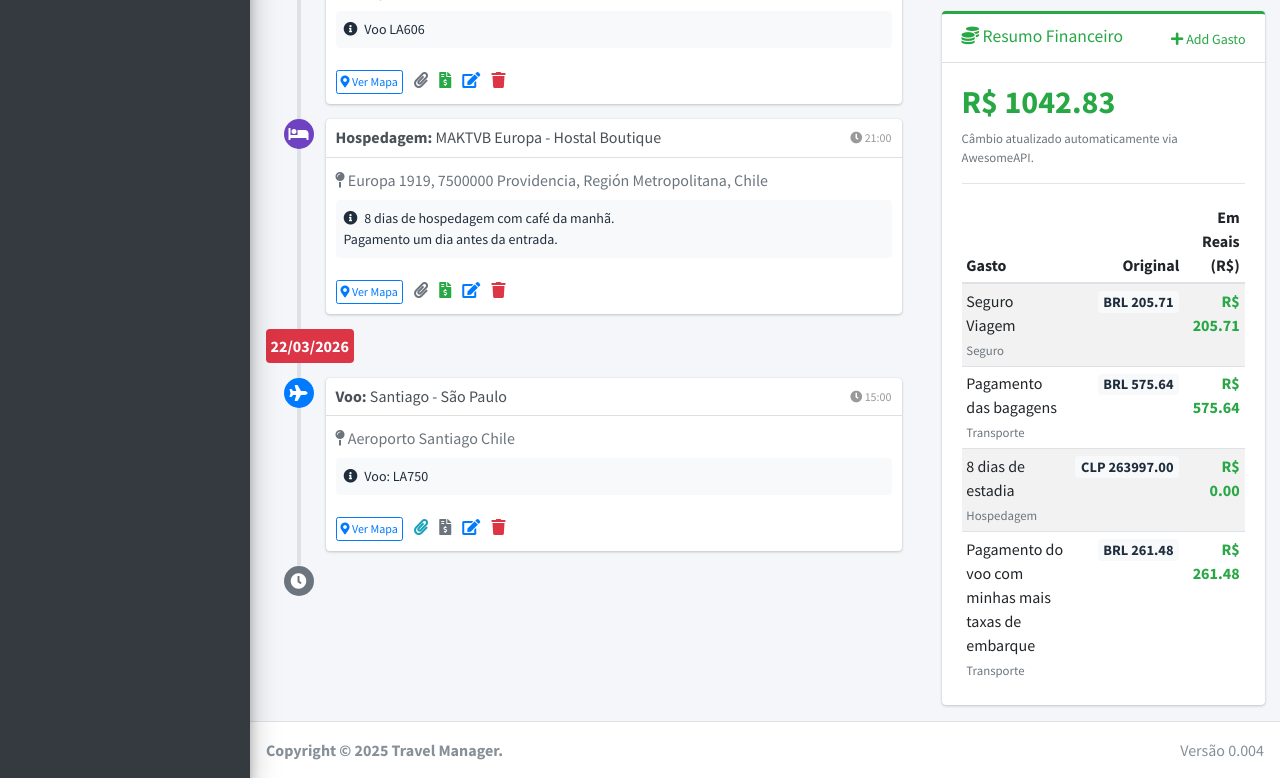
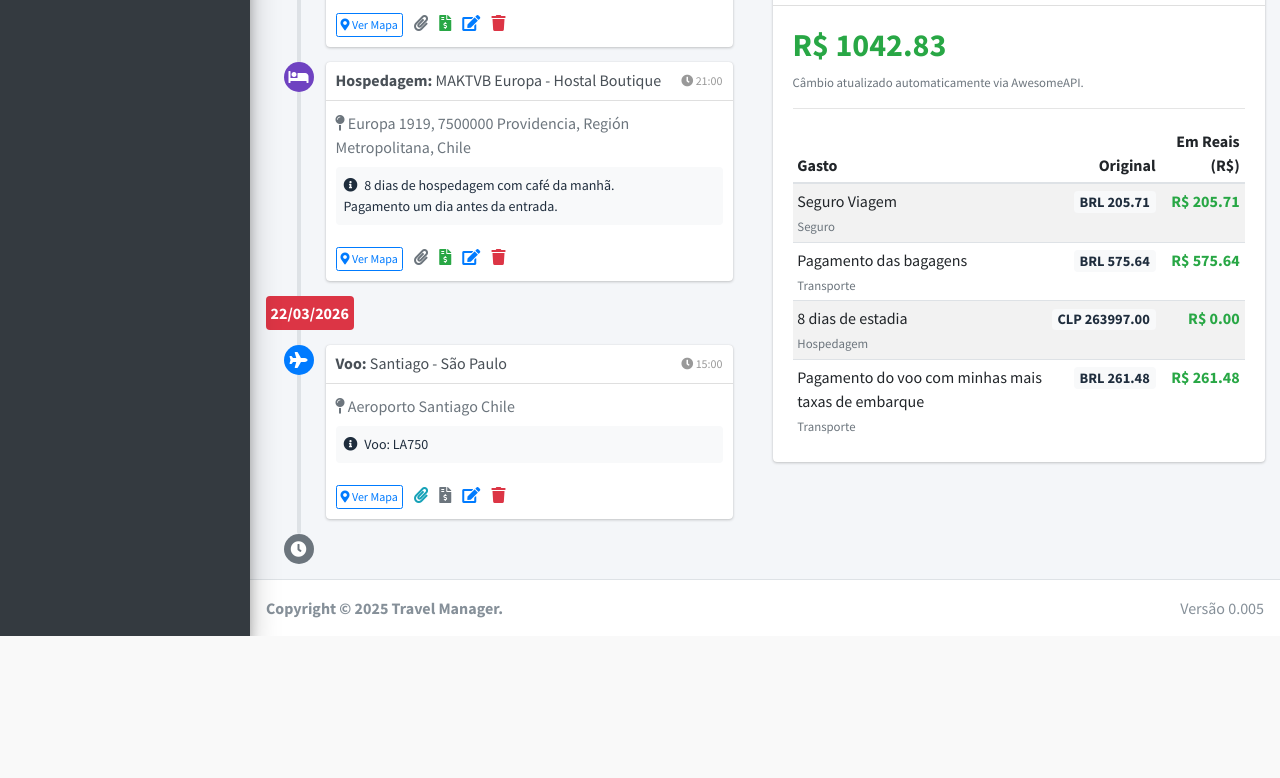
Before and after one commit to chmviola/travel_manager, a Django app: page /viagens/1/ in a window 1280 px wide. Shown: the part 484-1262 px from the top of the page. After the commit the page ends 1120 px from the top, so only its background shows below. Run offline with Django 5.2, Linux system fonts and the light colour scheme; a user stored in the database is signed in; data comes from the database, SQL or seed files in the repository; data that the repository does not hold is empty; some libraries are stand-ins or nearby versions.

Commit message:
Travel manager v_0.004 - Modificação dos tamanhos dos containers do pagina de detalhes da viagem e Altaração no título das páginas

```diff
--- a/app/core/templates/base.html
+++ b/app/core/templates/base.html
@@ -15,13 +15,17 @@
 <div class="wrapper">
 
   <nav class="main-header navbar navbar-expand navbar-white navbar-light">
+
     <ul class="navbar-nav">
-      <li class="nav-item">
-        <a class="nav-link" data-widget="pushmenu" href="#" role="button"><i class="fas fa-bars"></i></a>
-      </li>
-      <li class="nav-item d-none d-sm-inline-block">
-        <a href="{% url 'home' %}" class="nav-link">Home</a>
-      </li>
+        <li class="nav-item">
+            <a class="nav-link" data-widget="pushmenu" href="#" role="button"><i class="fas fa-bars"></i></a>
+        </li>
+
+        <li class="nav-item d-flex align-items-center ml-2">
+            <h5 class="m-0 text-dark font-weight-bold">
+                {% block page_title %}Travel Manager{% endblock %}
+            </h5>
+        </li>
     </ul>
 
     <ul class="navbar-nav ml-auto">
@@ -81,26 +85,16 @@
       </div>
     </aside>
 
-  <div class="content-wrapper">
-    <div class="content-header">
-      <div class="container-fluid">
-        <div class="row mb-2">
-          <div class="col-sm-6">
-            <h1 class="m-0">{% block page_title %}Dashboard{% endblock %}</h1>
-          </div>
-        </div>
-      </div>
-    </div>
-    <div class="content">
+<div class="content-wrapper"> <div class="content pt-3">
       <div class="container-fluid">
         {% block content %}
         {% endblock %}
-      </div>
+      </div></div>
     </div>
-    </div>
+
   <footer class="main-footer">
     <div class="float-right d-none d-sm-inline">
-      Versão 0.004
+      Versão 0.005
     </div>
     <strong>Copyright &copy; 2025 Travel Manager.</strong>
   </footer>
--- a/app/core/templates/trips/trip_detail.html
+++ b/app/core/templates/trips/trip_detail.html
@@ -8,7 +8,7 @@
 {% block content %}
 <div class="row">
 
-    <div class="col-md-8">
+    <div class="col-md-6">
 
         <div class="mb-3">
             <a href="{% url 'trip_item_create' trip.id %}" class="btn btn-primary btn-sm">
@@ -111,7 +111,7 @@
         </div>
     </div>
 
-    <div class="col-md-4">
+    <div class="col-md-6">
 
         <div class="card card-outline card-primary">
             <div class="card-header">
--- a/app/core/templates/trips/trip_list.html
+++ b/app/core/templates/trips/trip_list.html
@@ -1,6 +1,9 @@
 {% extends 'base.html' %}
+{% load static %}
 
-{% block page_title %}Minhas Viagens{% endblock %}
+{% block page_title %}
+    {{ trip.title }} <small class="text-muted" style="font-size: 0.6em;">{{ trip.get_status_display }}</small>
+{% endblock %}
 
 {% block content %}
 <div class="row mb-3">
```
Also changed, not shown: 5 other files.
